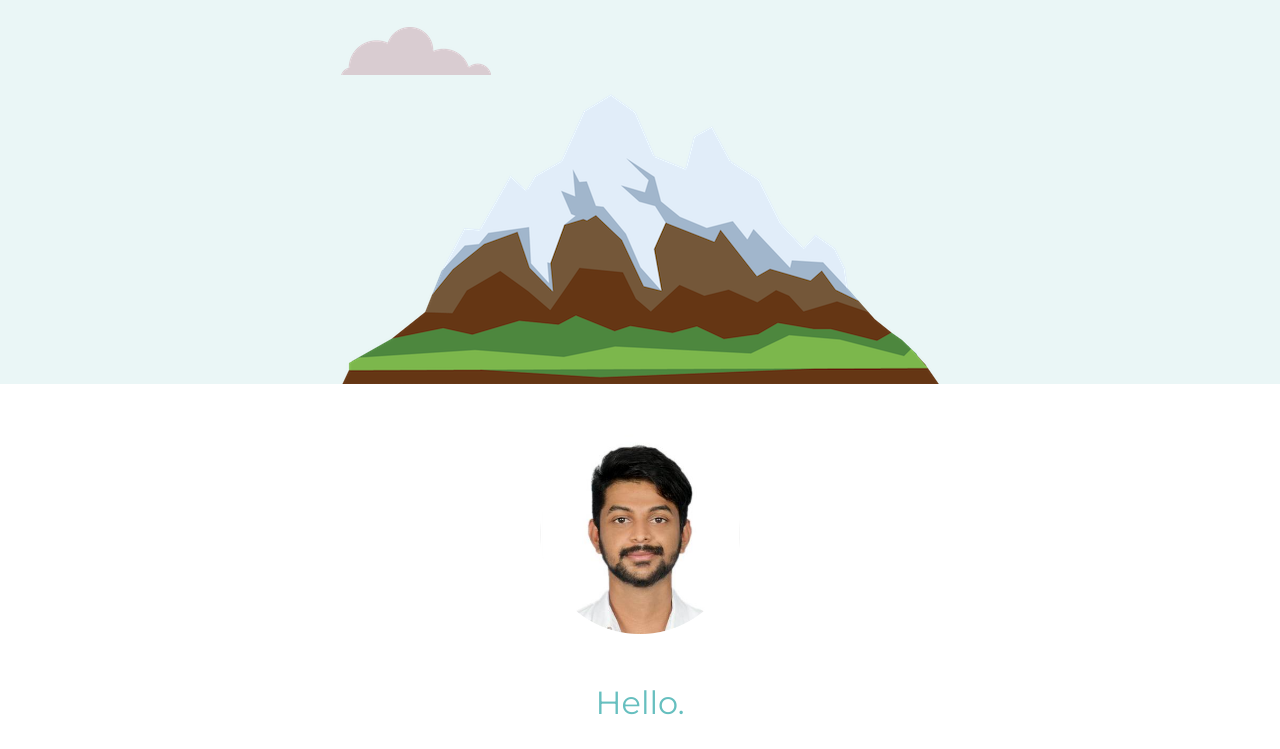
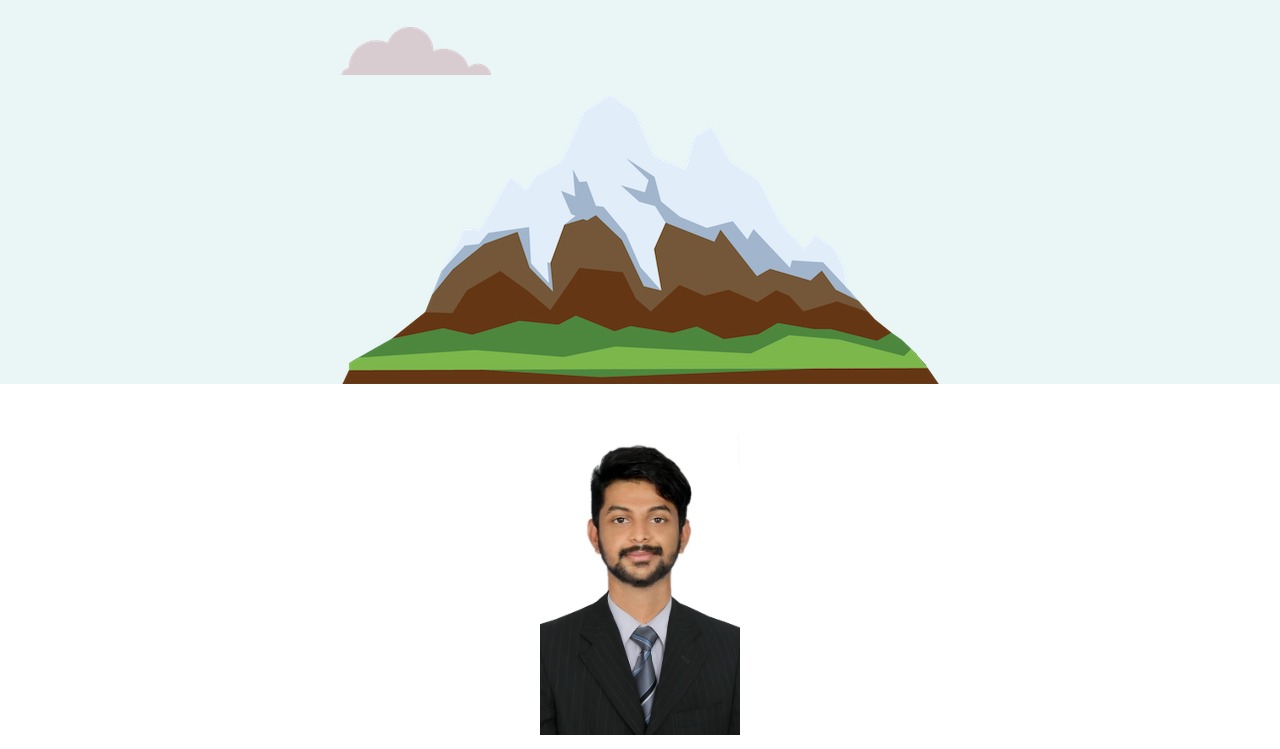
Before and after one commit to rakshithjodukallu/cv, a plain HTML site: page index.html in a window 1280 px wide. Shown: the part 203-952 px from the top of the page. Drawn offline with nearby package versions, Linux system fonts and the light colour scheme.

Commit message:
Update index.html file

```diff
--- a/index.html
+++ b/index.html
@@ -37,7 +37,7 @@
        <div class="container">
         <div class="middle-container text-center">
             <div class="profile">
-                <img src="image/profile.png" alt="">
+                <img src="image/profile.jpeg" alt="">
                 <h2>Hello.</h2>
                 <p>Iam a Full Stack Developer and looking to collaborate on
                     other content creators</p>
```
